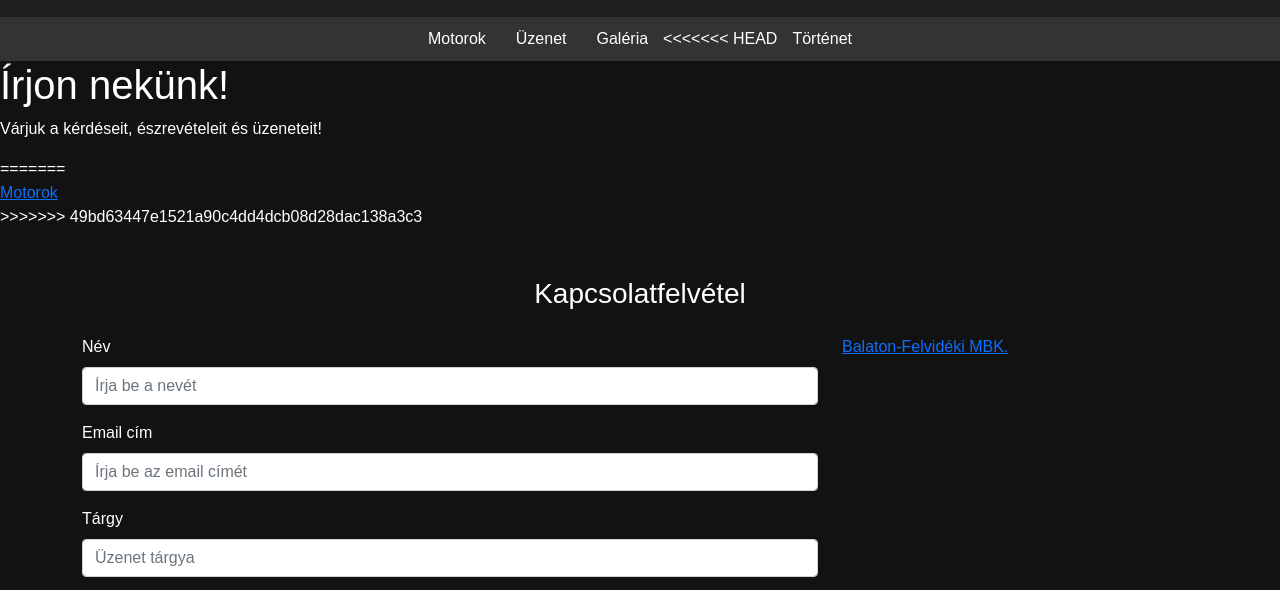
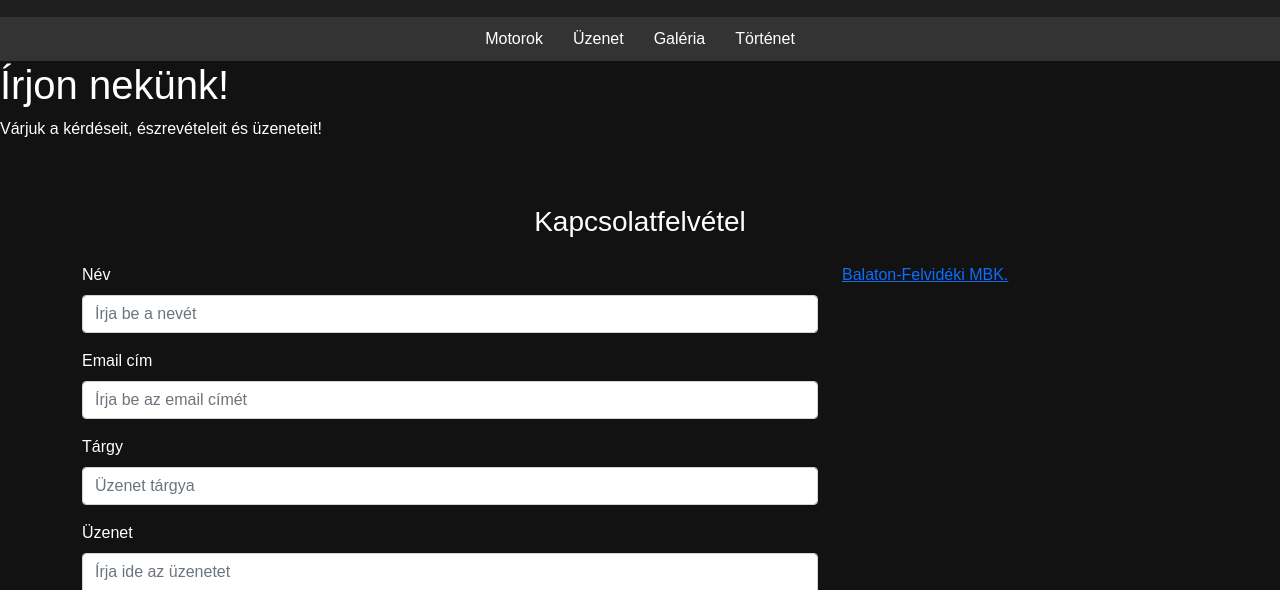
Before and after one commit to czanekbalintczani/projekt1, a plain HTML site: page WebPages/Üzenet.html in a window 1280 px wide. Shown: the part 172-762 px from the top of the page. Drawn offline with nearby package versions, Linux system fonts and the light colour scheme.

Commit message:
uzenet update

```diff
--- a/WebPages/Üzenet.html
+++ b/WebPages/Üzenet.html
@@ -132,7 +132,6 @@
     <a href="/WebPages/Motorok.html">Motorok</a>
     <a href="/WebPages/Üzenet.html">Üzenet</a>
     <a href="/WebPages/Galéria.html">Galéria</a>
-<<<<<<< HEAD
     <a href="/WebPages/Történet.html">Történet</a>
   </nav>
     <!-- Üzenetküldő fejléc -->
@@ -142,12 +141,6 @@
   </section>
 
   <!-- Üzenetküldő űrlap szekció -->
-=======
-    <a href="/WebPages/Motorok.html">Motorok</a>
-</nav>
-
-<!-- Üzenetküldő űrlap szekció -->
->>>>>>> 49bd63447e1521a90c4dd4dcb08d28dac138a3c3
   <section class="container my-5">
     <div class="row">
       <div class="col-lg-12">
```
